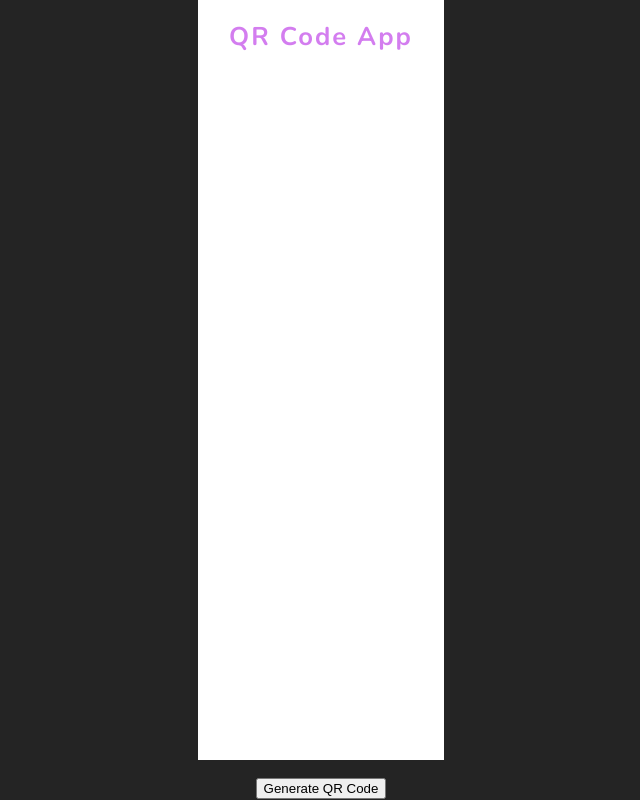
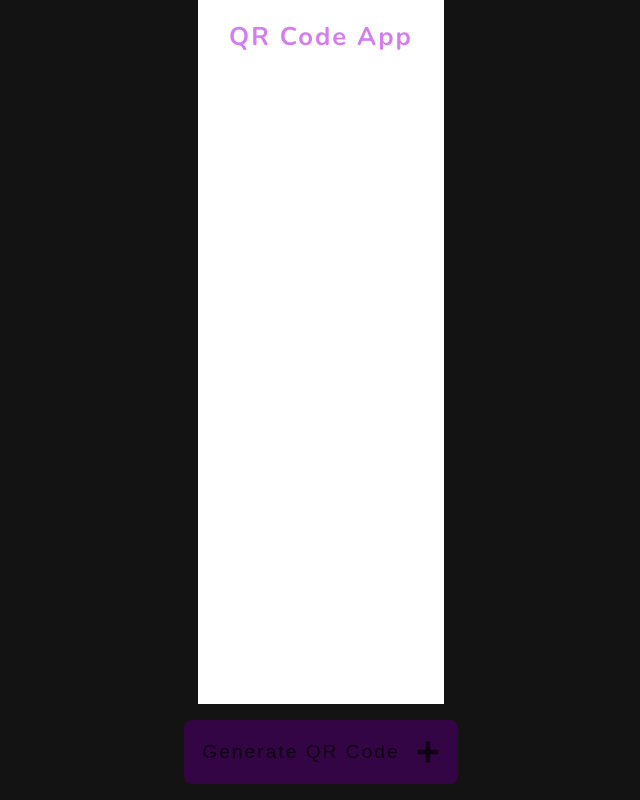
Before and after one commit to ElJoshua08/QrApp, a React (Vite) app: page / in a window 1280 px wide. Shown: the whole page, without its empty margins (319-959 px from the left). Built offline with nearby package versions, Linux system fonts and the light colour scheme.

Commit message:
Basic CSS

```diff
--- a/src/App.css
+++ b/src/App.css
@@ -15,10 +15,10 @@
   -moz-osx-font-smoothing: grayscale;
   -webkit-text-size-adjust: 100%;
 
-  --bg-color: #242424;
+  --bg-color: #131313;
   --color-primary: #C147E9;
   --color-secondary: #810CA8;
-  --color-tertiary: #2D033B;
+  --color-tertiary: #340544;
   --accent-color: #E5B8F4;
 }
 
--- a/src/components/Generator/Generator.css
+++ b/src/components/Generator/Generator.css
@@ -6,11 +6,42 @@
 }
 
 .generatorButton {
-  background-color: var(--color-primary);
-  color: white;
-  border: none;
-  padding: 0.5rem 1rem;
-  font-size: 1rem;
+  background-color: var(--color-tertiary);
+  padding: 0 1rem;
+  margin-bottom: 1rem;
+  font-size: 1.2rem;
+  letter-spacing: 2px;
   cursor: pointer;
-  margin-left: 1rem;
+  display: flex;
+  align-items: center;
+  gap: 1rem;
+  justify-content: space-around;
+  border-radius: 0.5rem;
+  border: 2px solid transparent;
+  transition: all 350ms ease-in;
+
+  & > p {
+    transition: all 350ms ease-in;
+    opacity: 0.7;
+  }
+
+  & > .plusIcon {
+    opacity: 0.7;
+    font-size: 1.5rem;
+    transition: all 350ms ease;
+  }
+
+  &:hover {
+    border-color: var(--color-primary);
+
+    & > p {
+      opacity: 1;
+    }
+
+    & > .plusIcon {
+      opacity: 1;
+      transform: rotate(180deg);
+      color: var(--color-primary);
+    }
+  }
 }
--- a/src/components/Generator/Generator.jsx
+++ b/src/components/Generator/Generator.jsx
@@ -1,5 +1,7 @@
+import "./Generator.css";
 import qrcode from "qrcode";
 import { useState } from "react";
+import { FaPlus } from "react-icons/fa";
 
 const Generator = () => {
   const [isAcitve, setIsActive] = useState(false);
@@ -13,6 +15,11 @@ const Generator = () => {
     e.target.value = newInputValue;
     console.log(newInputValue);
     setInputValue(newInputValue);
+  };
+
+  const handleButtonClick = () => {
+    const newIsActive = !isAcitve;
+    setIsActive(newIsActive);
   };
 
   const handleLightColorChange = (e) => {
@@ -47,7 +54,7 @@ const Generator = () => {
   return (
     <div className="generator">
       {isAcitve ? (
-        <>
+        <div className="generatorActive">
           <input
             onInput={handleInputChange}
             type="text"
@@ -70,9 +77,12 @@ const Generator = () => {
           />
 
           <button onClick={handleCreateQRCode}>Generate QR Code</button>
-        </>
+        </div>
       ) : (
-        <button onClick={() => setIsActive(!isAcitve)} className="generatorButton">Generate QR Code</button>
+        <button onClick={handleButtonClick} className="generatorButton">
+          <p>Generate QR Code</p>
+          <FaPlus className="generatorButtonIcon plusIcon" />
+        </button>
       )}
     </div>
   );
```
Lines whose indentation alone changed are shown as unchanged.
